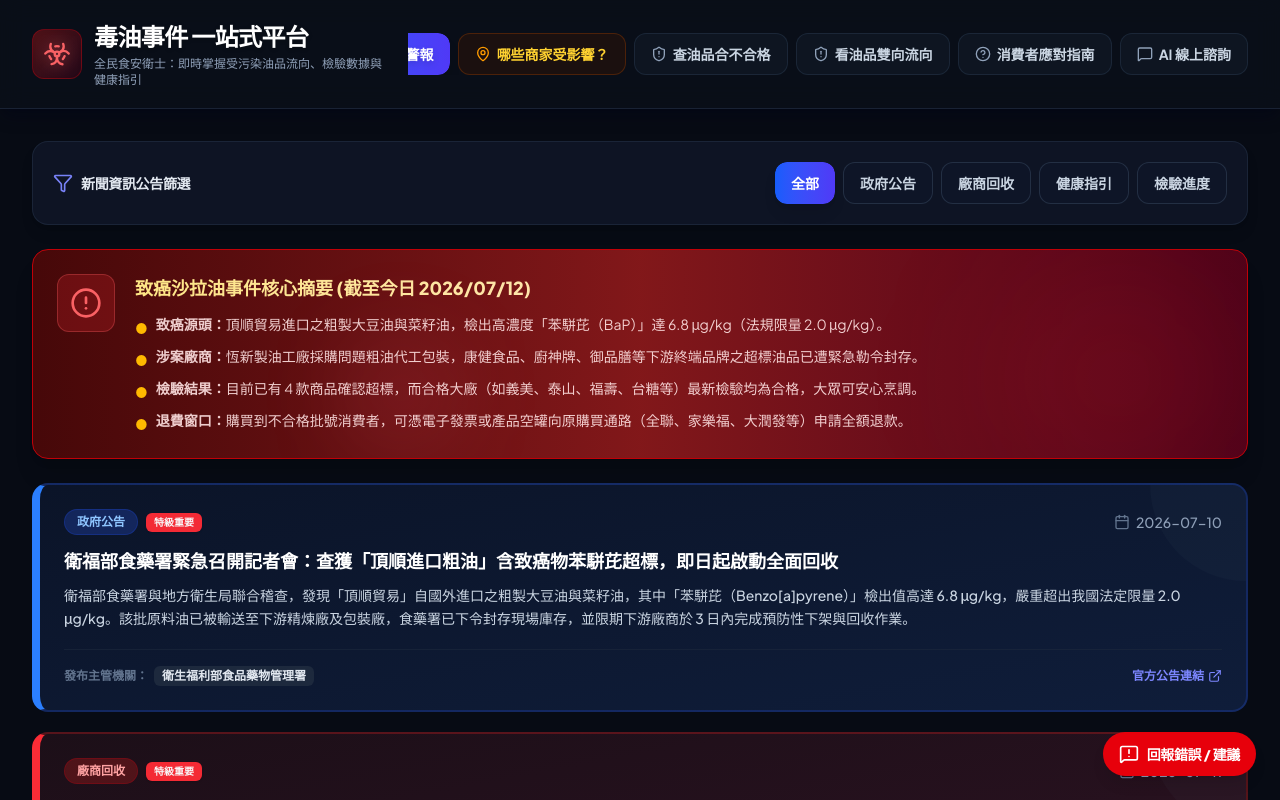
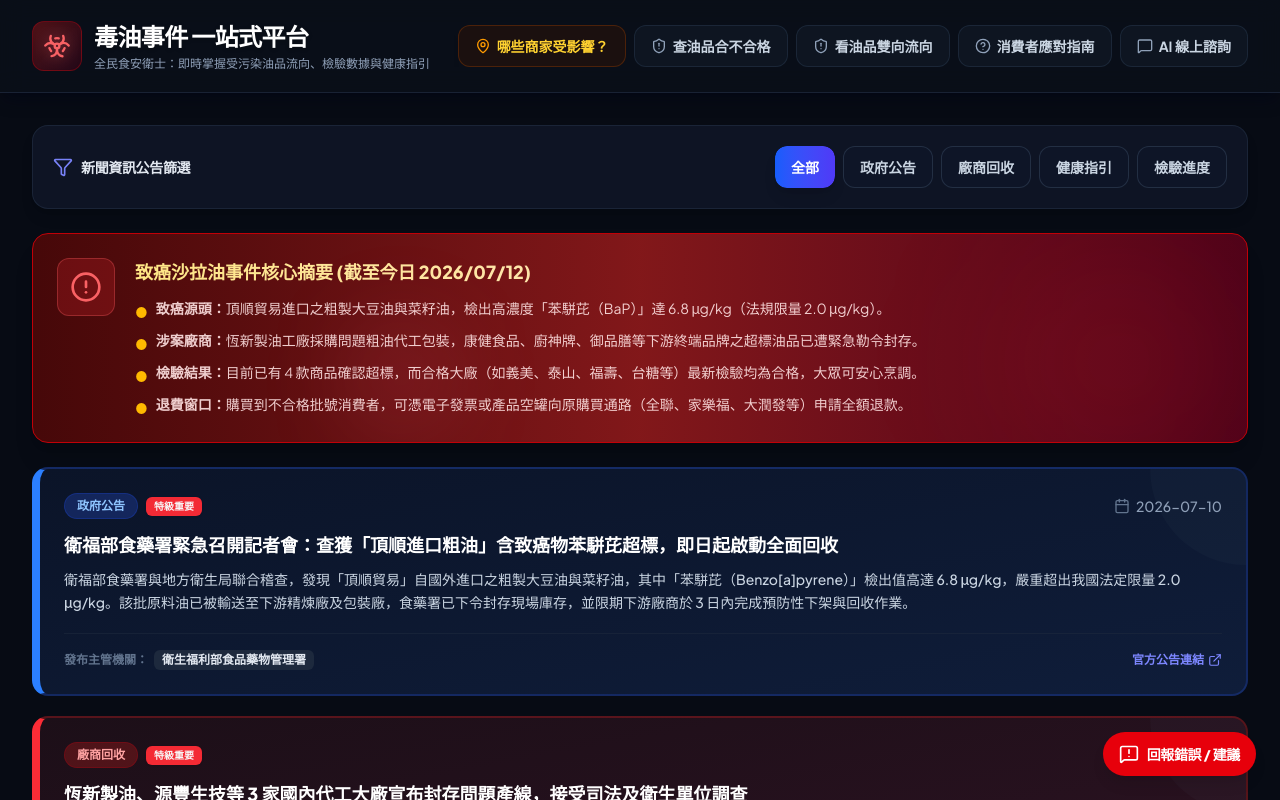
Before and after one commit to AI-taiwan/oil-safety-info, a React (Vite) app: page / in a window 1280 px wide. Shown: the top 800 px of the page. Built offline with nearby package versions, Linux system fonts and the light colour scheme.

Commit message:
chore: remove Vercel analytics and improve header UI
Removed @vercel/analytics dependency and related components to simplify the codebase. Added flexbox properties to the header branding section to ensure proper truncation on smaller screens.

```diff
--- a/src/App.tsx
+++ b/src/App.tsx
@@ -10,7 +10,6 @@ import ErrorReportModal from "./components/ErrorReportModal";
 import AdminDashboard from "./components/AdminDashboard";
 import { ShieldCheck, Info, FileText, AlertCircle, MessageSquareWarning, Settings } from "lucide-react";
 import { motion, AnimatePresence } from "motion/react";
-import { Analytics } from '@vercel/analytics/react';
 
 export default function App() {
   const [activeTab, setActiveTab] = useState<string>("news");
@@ -24,7 +23,6 @@ export default function App() {
 
   return (
     <div className="min-h-screen bg-[#070b14] flex flex-col font-sans text-slate-100 relative" id="app-root">
-      <Analytics />
       {/* Top Main Navigation Header */}
       <Header activeTab={activeTab} setActiveTab={setActiveTab} />
 
--- a/src/components/Header.tsx
+++ b/src/components/Header.tsx
@@ -20,22 +20,22 @@ export default function Header({ activeTab, setActiveTab }: HeaderProps) {
     <header className="bg-[#0b0f19]/80 backdrop-blur-md border-b border-slate-800/80 sticky top-0 z-50 shadow-lg shadow-slate-950/40" id="header-root">
       <div className="max-w-7xl mx-auto px-4 sm:px-6 lg:px-8 py-5 flex flex-col xl:flex-row xl:items-center xl:justify-between gap-6" id="header-content">
         {/* Brand Logo & Title */}
-        <div className="flex items-center gap-3" id="brand-container">
-          <div className="bg-gradient-to-br from-red-900/60 to-rose-950/40 text-red-400 p-2.5 rounded-xl border border-red-800/50 shadow-inner" id="brand-logo">
+        <div className="flex items-center gap-3 min-w-0" id="brand-container">
+          <div className="bg-gradient-to-br from-red-900/60 to-rose-950/40 text-red-400 p-2.5 rounded-xl border border-red-800/50 shadow-inner shrink-0" id="brand-logo">
             <Biohazard className="w-7 h-7 animate-pulse drop-shadow-[0_0_8px_rgba(248,113,113,0.5)]" />
           </div>
-          <div>
-            <h1 className="text-xl sm:text-2xl font-black text-white tracking-tight drop-shadow-sm" id="brand-title">
+          <div className="min-w-0">
+            <h1 className="text-xl sm:text-2xl font-black text-white tracking-tight drop-shadow-sm truncate" id="brand-title">
               毒油事件 一站式平台
             </h1>
-            <p className="text-xs text-slate-400 mt-1 font-medium" id="brand-subtitle">
+            <p className="text-xs text-slate-400 mt-1 font-medium truncate" id="brand-subtitle">
               全民食安衛士：即時掌握受污染油品流向、檢驗數據與健康指引
             </p>
           </div>
         </div>
 
         {/* Navigation Tabs */}
-        <nav className="flex overflow-x-auto hide-scrollbar xl:justify-end gap-2 md:border-none pb-2 xl:pb-0 px-2 sm:px-0" id="nav-tabs">
+        <nav className="flex overflow-x-auto hide-scrollbar xl:justify-end gap-2 md:border-none pb-2 xl:pb-0 px-2 sm:px-0 flex-1 min-w-0" id="nav-tabs">
           {tabs.map((tab) => {
             const Icon = tab.icon;
             const isActive = activeTab === tab.id;
```
Also changed, not shown: package.json (+6 -7 lines), 1 other file (tests, documents, lock files or other folders).
